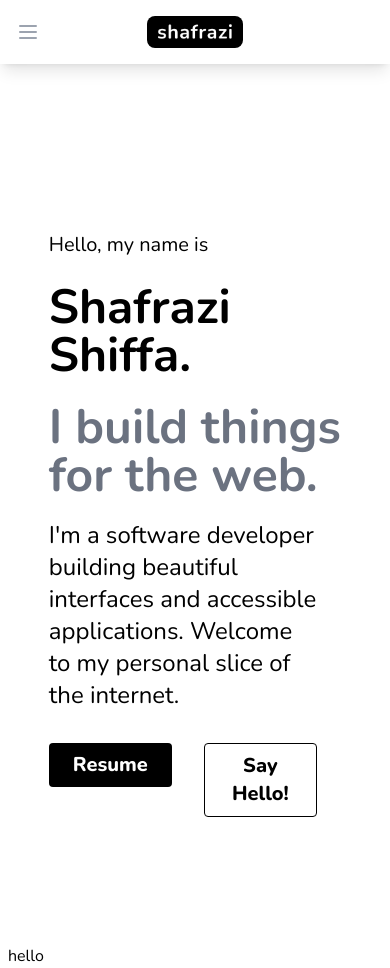
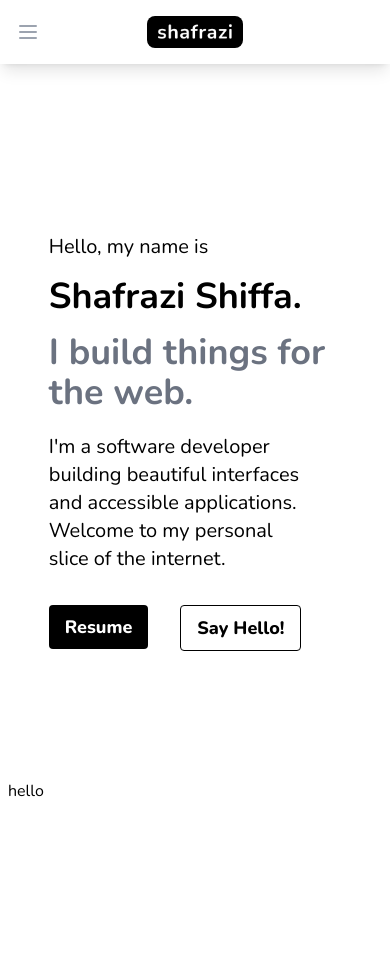
Before and after one commit to shafrazi/portfolio, a Next.js app: page / in a window 390 px wide. After the commit the page ends 844 px from the top, so only its background shows below. Built offline with nearby package versions, Linux system fonts and the light colour scheme.

Commit message:
set hero height

```diff
--- a/components/hero.js
+++ b/components/hero.js
@@ -4,26 +4,28 @@ import Container from "./container";
 export default function Hero() {
   return (
     <Container>
-      <div className="flex flex-col justify-center w-full mt-10 h-[840px]">
+      <div className="flex flex-col justify-center w-full mt-10 h-[80vh]">
         <p className="text-xl">Hello, my name is</p>
-        <p className="mt-6 text-5xl md:text-7xl font-bold">Shafrazi Shiffa.</p>
-        <p className="mt-6 text-5xl md:text-7xl font-bold text-gray-500">
+        <p className="mt-4 md:mt-6 text-4xl md:text-5xl lg:text-7xl font-bold">
+          Shafrazi Shiffa.
+        </p>
+        <p className="mt-4 md:mt-6 text-4xl md:text-5xl lg:text-7xl font-bold text-gray-500">
           I build things for the web.
         </p>
         <div className="w-11/12 lg:w-5/12 mt-5">
-          <p className="text-2xl">
+          <p className="text-xl md:text-2xl">
             I'm a software developer building beautiful interfaces and
             accessible applications. Welcome to my personal slice of the
             internet.
           </p>
           <div className="mt-8 flex space-x-8">
             <a href="/assets/shafrazi-resume.pdf" target="_blank">
-              <button className="bg-black text-white hover:bg-gray-600 rounded px-6 py-2 font-extrabold text-xl">
+              <button className="bg-black text-white hover:bg-gray-600 rounded px-4 md:px-6 py-2 font-extrabold text-lg md:text-xl">
                 Resume
               </button>
             </a>
             <Link href="mailto:shafrazi@live.com">
-              <button className="bg-white text-black  hover:bg-gray-300  hover:border-0 border border-black rounded px-6 py-2 font-extrabold text-xl">
+              <button className="bg-white text-black  hover:bg-gray-300  hover:border-0 border border-black rounded px-4 md:px-6 py-2 font-extrabold text-lg md:text-xl">
                 Say Hello!
               </button>
             </Link>
```
